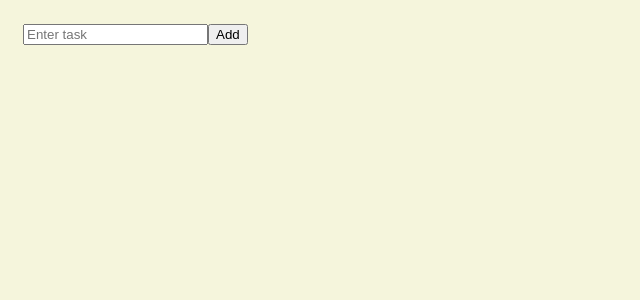
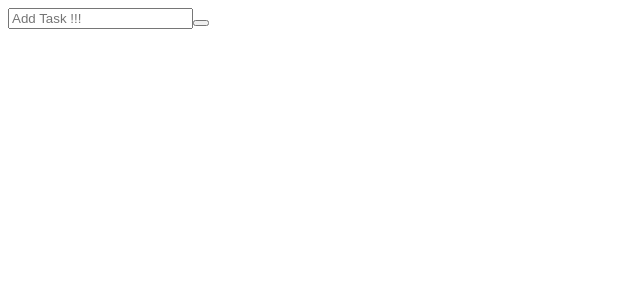
Before and after one commit to Rekha1912/ToDo-list, a React (Create React App) app: page / in a window 1280 px wide. Shown: the top 300 px of the page, without its empty margins (0-640 px from the left). Built offline with nearby package versions, Linux system fonts and the light colour scheme.

Commit message:
added AddItem component

```diff
--- a/src/index.js
+++ b/src/index.js
@@ -1,3 +1,4 @@
+/*
 import React from 'react';
 import ReactDOM from 'react-dom';
 import './index.css';
@@ -10,3 +11,145 @@ ReactDOM.render(
   </div>,
   document.getElementById('root')
 );
+
+*/
+
+import React from "react";
+import ReactDOM from "react-dom";
+import { createStore, combineReducers } from "redux";
+import { Provider, connect } from "react-redux";
+
+//action creator
+const addItem = (name) => {
+  return {
+    type: "ADD_ITEM",
+    item: {
+      name: name
+    }
+  };
+};
+
+const deleteItem = index => {
+  return {
+    type: "DELETE_ITEM",
+    index: index
+  };
+};
+
+//reducer
+const reducer = (state = [], action) => {
+  switch (action.type) {
+    case "ADD_ITEM":
+      return [...state, action.item];
+    case "DELETE_ITEM":
+      return [
+        ...state.slice(0, action.index),
+        ...state.slice(action.index + 1)
+      ];
+    default:
+      return state;
+  }
+};
+
+//store
+var store = createStore(reducer);
+
+//presentational components
+const Item = props => {
+  return (
+    <div>
+      <div>
+        <input type="checkbox" ></input>
+        {props.name}
+        <button onClick={() => props.onDelete(props.index)}><i class="fas fa-trash-alt"></i></button>
+      </div>
+    </div>
+  );
+};
+
+class Input extends React.Component {
+  constructor(props) {
+    super(props);
+    this.state = { name: ""};
+  }
+  handleChangeName(event) {
+    this.setState({ name: event.target.value });
+  }
+  addItem() {
+    if (this.name == "") {
+      return;
+    }
+    else{
+      this.props.onAdd(this.state.name);
+      this.setState({ name: "" });
+    }
+  }
+  render() {
+    return (
+      <div>
+        <input
+          placeholder= "Add Task !!!"
+          onChange={this.handleChangeName.bind(this)}
+          value={this.state.name}
+        />
+        <button onClick={() => this.addItem()}><i class="fas fa-plus"></i></button>
+      </div>
+    );
+  }
+}
+
+const ItemsList = props => {
+  return (
+    <div>
+      <Input onAdd={props.onAdd} />
+      {props.items.map((item, index) => {
+        return (
+          <Item
+            onDelete={props.onDelete}
+            index={index}
+            name={item.name}
+          />
+        );
+      })}
+    </div>
+  );
+};
+
+const mapStateToProps = state => {
+  return {
+    items: state
+  };
+};
+
+const mapDispatchToProps = dispatch => {
+  return {
+    onAdd: (name) => {
+      dispatch(addItem(name));
+    },
+    onDelete: id => {
+      dispatch(deleteItem(id));
+    }
+  };
+};
+
+//container components
+const ItemsListContainer = connect(mapStateToProps, mapDispatchToProps)(
+  ItemsList
+);
+
+const App = () => {
+  return (
+    <div>
+      <ItemsListContainer />
+    </div>
+  );
+};
+
+const rootElement = document.getElementById("root");
+
+ReactDOM.render(
+  <Provider store={store}>
+    <App />
+  </Provider>,
+  rootElement
+);
```
